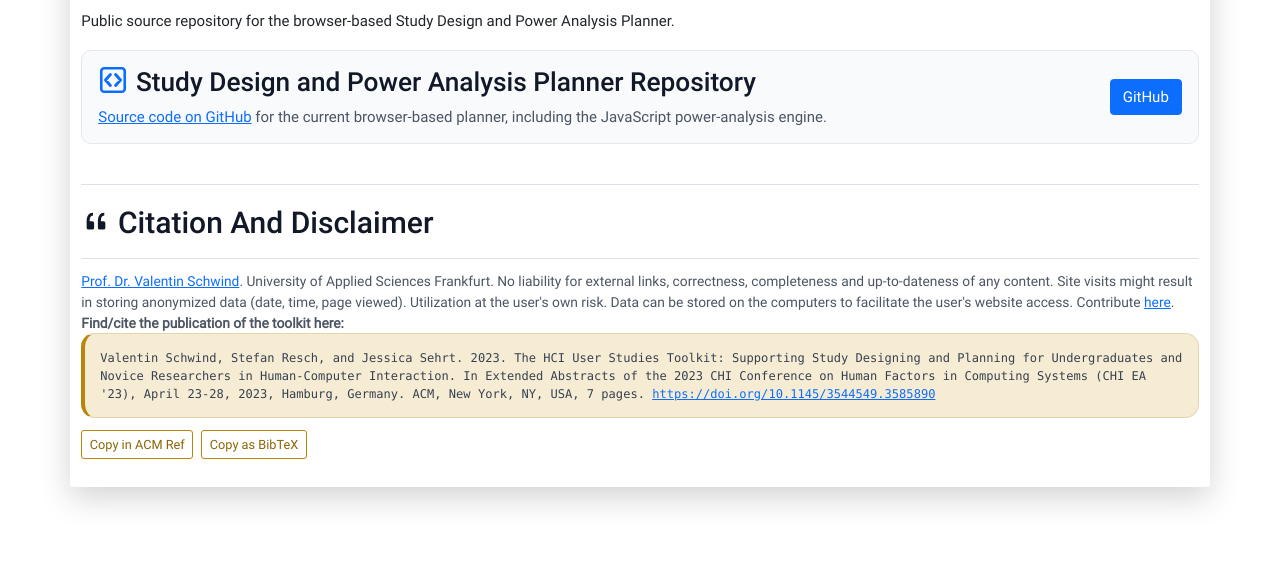
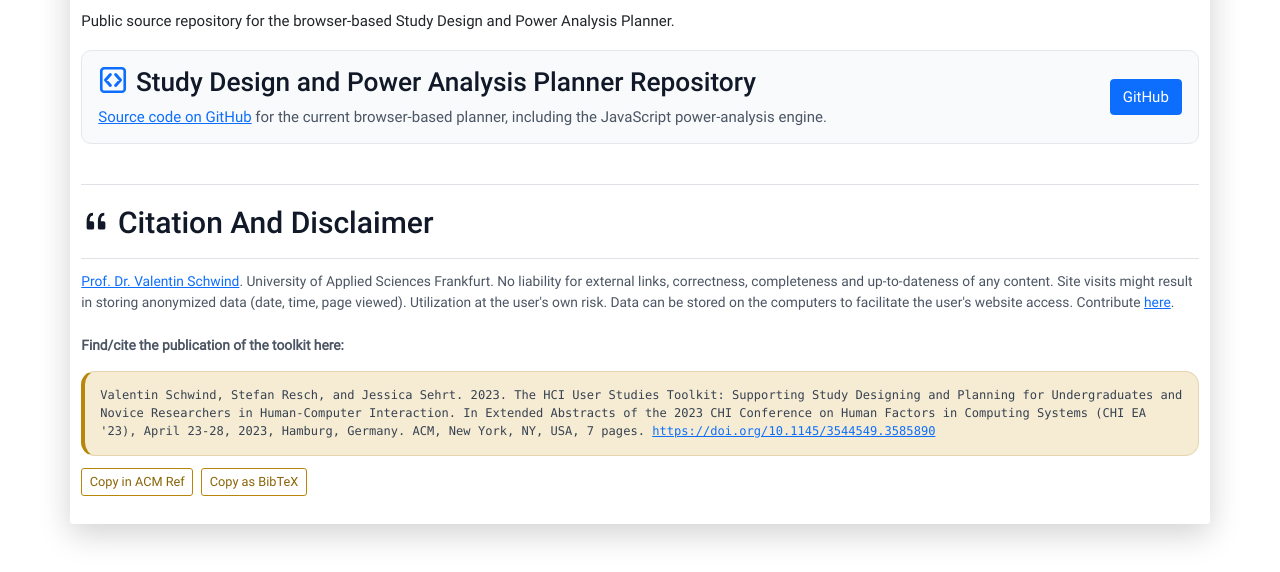
Before and after one commit to valentin-schwind/study-power-analysis, a website with bundled scripts: page index.html in a window 1280 px wide. Shown: the part 842-1414 px from the top of the page. Before the commit the page ends 1377 px from the top, so only its background shows below. Built offline with nearby package versions, Linux system fonts and the light colour scheme; files whose address does not match are found by name.

Commit message:
Citation box: add vertical spacing around the 'Find/cite the publication' label

```diff
--- a/index.html
+++ b/index.html
@@ -327,7 +327,7 @@
                         <p>
                             <a href="https://valentin-schwind.de" target="_blank" rel="noopener noreferrer">Prof. Dr. Valentin Schwind</a>. University of Applied Sciences Frankfurt. No liability for external links, correctness, completeness and up-to-dateness of any content. Site visits might result in storing anonymized data (date, time, page viewed). Utilization at the user's own risk. Data can be stored on the computers to facilitate the user's website access. Contribute <a href="https://github.com/stars/valentin-schwind/lists/hci-user-studies-toolkit" target="_blank" rel="noopener noreferrer">here</a>.
                         </p>
-                        <p><strong>Find/cite the publication of the toolkit here:</strong></p>
+                        <p style="margin-top:1.5rem;margin-bottom:1rem;"><strong>Find/cite the publication of the toolkit here:</strong></p>
                         <code class="citation-copy">
                                 Valentin Schwind, Stefan Resch, and Jessica Sehrt. 2023. The HCI User Studies Toolkit: Supporting Study Designing and Planning for Undergraduates and Novice Researchers in Human-Computer Interaction. In Extended Abstracts of the 2023 CHI Conference on Human Factors in Computing Systems (CHI EA '23), April 23-28, 2023, Hamburg, Germany. ACM, New York, NY, USA, 7 pages.
                                 <a href="https://doi.org/10.1145/3544549.3585890" target="_blank" rel="noopener noreferrer">https://doi.org/10.1145/3544549.3585890</a>
```
